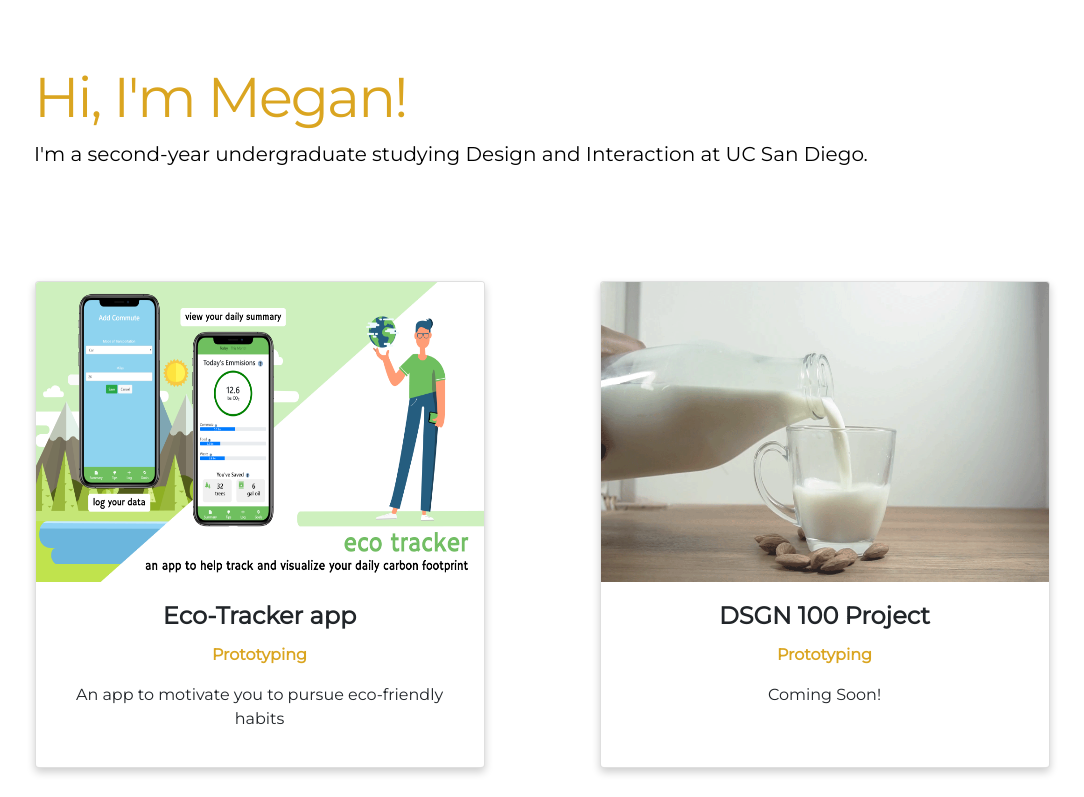
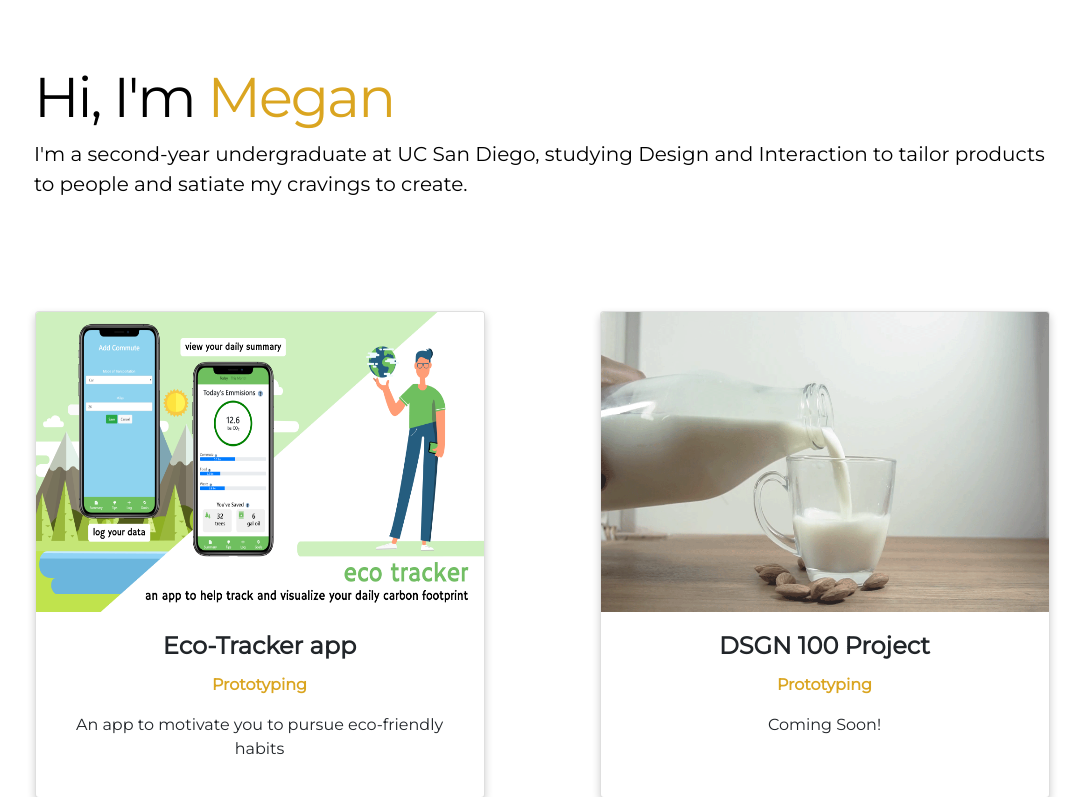
Before and after one commit to megandinh/megandinh.github.io, a PHP site: page / in a window 1280 px wide. Shown: the part 86-883 px from the top of the page, without its empty margins (98-1182 px from the left). Run offline with PHP 8.4, Linux system fonts and the light colour scheme.

Commit message:
small edits

```diff
--- a/css/my.css
+++ b/css/my.css
@@ -77,6 +77,7 @@ footer {
   background-color: transparent;
   color: #000000;
 }
+
 .card {
   box-shadow: 0 4px 8px 0 rgba(0,0,0,0.2);
   transition: 0.3s;
--- a/index.html
+++ b/index.html
@@ -45,8 +45,8 @@
 			<div class = "backgrounds">
 			  <div class="jumbotron">
 				  <div class="container">
-				    <h1 class="display-4">Hi, I'm Megan!</h1>
-				    <p class="lead">I'm a second-year undergraduate studying Design and Interaction at UC San Diego.</p>
+				    <h1 class="display-4"><strong style="color: #000000">Hi, I'm</strong> Megan</h1>
+				    <p class="lead">I'm a second-year undergraduate at UC San Diego, studying Design and Interaction to tailor products to people and satiate my cravings to create.</p>
 				    <p>
 				  </div>
 				</div>
```
